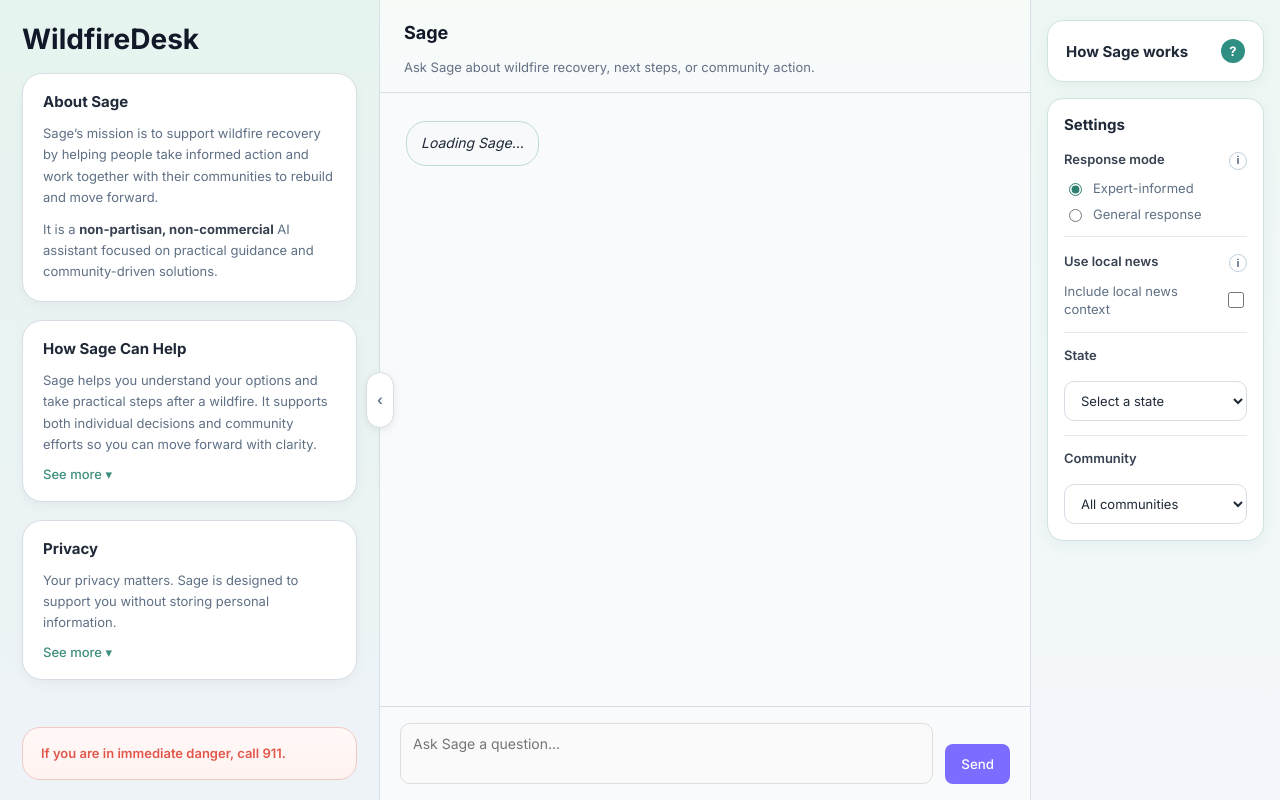
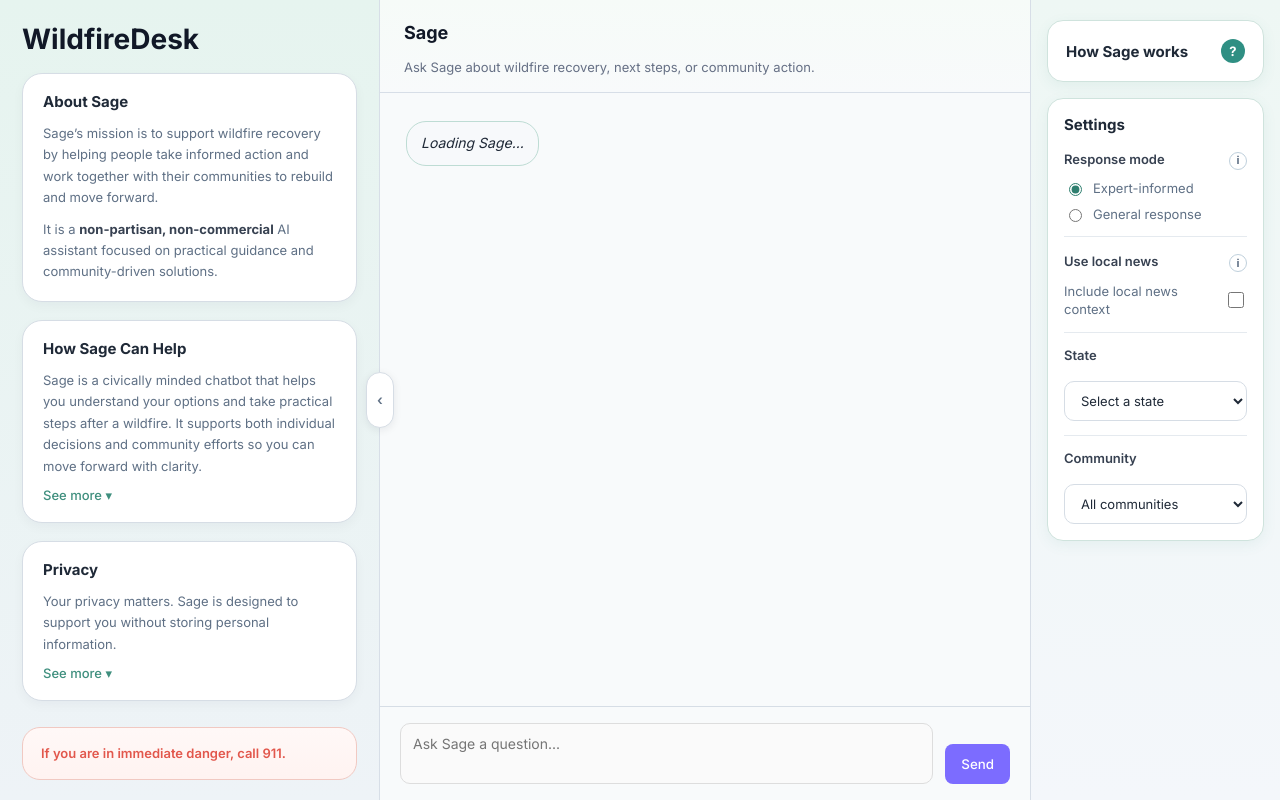
Before and after one commit to Lissless/WildfireDesk-FireBench, a Flask app: template templates/index.html in a window 1280 px wide. Run offline with Flask 3, Linux system fonts and the light colour scheme; the template is opened without the code that fills it, so the values that code supplies are empty; parts of the project's set-up code (start-up, migrations or seed data) failed here and were passed over.

Commit message:
loose ends

```diff
--- a/requirements.txt
+++ b/requirements.txt
@@ -1,3 +1,4 @@
 flask
 requests
 beautifulsoup4
+python-dotenv
--- a/sage-resources/sage-instructions/sage-interaction.txt
+++ b/sage-resources/sage-instructions/sage-interaction.txt
@@ -59,13 +59,13 @@ If the user is asking about messaging or outreach:
 - **Where it will be sent:**
 
 - Leave the template answers blank so the user can fill them in easily. Don't write anything after "Category: ".
-Bad example:
+Bad examples:
 Immediate goal: (e.g., forming a neighborhood group, creating a recovery plan)
 Current situation: (e.g., are residents back home, or still evacuated?)
 Key issues to address: (e.g., safety, communication, rebuilding)
 Who’s involved: (e.g., are there local leaders or organizations already engaged?)
 
-Good example:
+Good examples: (Notice there is nothing after the semi-colon)
 Immediate goal:
 Current situation:
 Key issues to address:
--- a/templates/index.html
+++ b/templates/index.html
@@ -40,7 +40,7 @@
         <h2>How Sage Can Help</h2>
 
         <p>
-          Sage helps you understand your options and take practical steps after a wildfire. It supports both individual decisions and community efforts so you can move forward with clarity.
+          Sage is a civically minded chatbot that helps you understand your options and take practical steps after a wildfire. It supports both individual decisions and community efforts so you can move forward with clarity.
         </p>
 
         <button class="expand-toggle" type="button" onclick="togglePrivacy(this)">
@@ -214,7 +214,7 @@
         <h2>Welcome to Sage</h2>
 
         <p class="welcome-lead">
-          Sage helps you think through wildfire recovery, rebuilding, insurance, housing, and community action.
+          Sage is a civically minded chatbot that helps you think through wildfire recovery, rebuilding, insurance, housing, and community action.
         </p>
 
         <div class="welcome-soft-box">
--- a/wildfire-desk.py
+++ b/wildfire-desk.py
@@ -340,7 +340,7 @@ def get_source(rag_context):
     Write the output in TWO parts:
 
     PART 1 — SUMMARY PARAGRAPH
-    Write a short paragraph (2–3 sentences total) that:
+    Write a 2 sentences that:
     - explains what kinds of sources this advice draws from
     - describes the perspective or approach these sources take
     - clearly connects that perspective to the advice given
```
Also changed, not shown: 2 other files.
